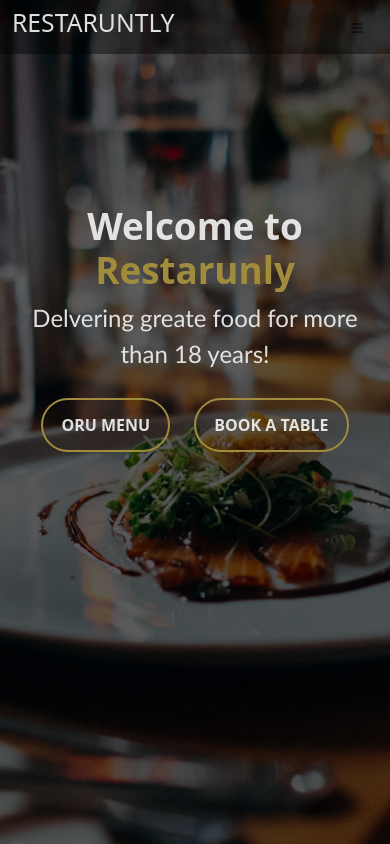
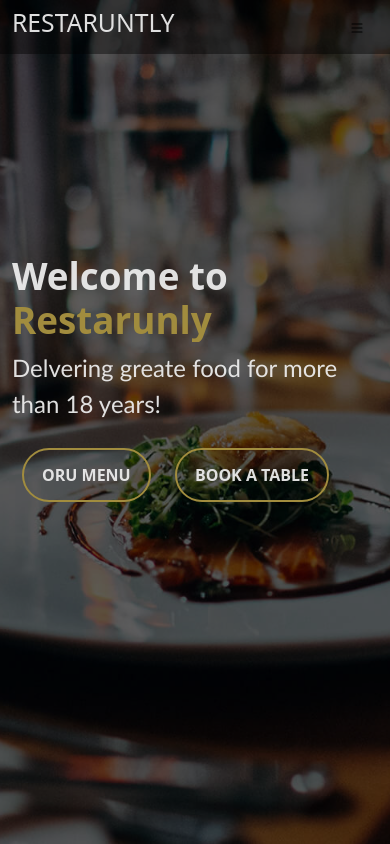
Before and after one commit to Mhmdaceff/Restaurantly, a plain HTML site: page index.html in a window 390 px wide. Shown: the top 844 px of the page. Drawn offline with Linux system fonts and the light colour scheme.

Commit message:
Add files via upload

```diff
--- a/assert/css/style.css
+++ b/assert/css/style.css
@@ -428,18 +428,23 @@ footer button{
         color: #eeee;
         font-size: 2.30rem;
         font-weight: bold;
-        margin-top: auto 0;
+        margin-top: 200px;
         overflow: hidden;
     }
 
-    .home {
+    /* .home {
         text-align: center;
-    }
+    } */
 
     .home p {
         color: #eeee;
         font-size: 1.50rem;
         font-family: 'Gill Sans', 'Gill Sans MT', Calibri, 'Trebuchet MS', sans-serif;
     }
-
+/*
+    .mods span {
+        float: inline-end;
+        font-size: 1rem;
+        color: #a18c3e;
+    } */
 }
```
